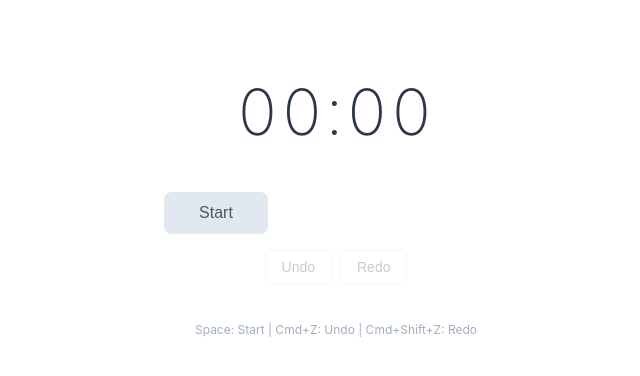
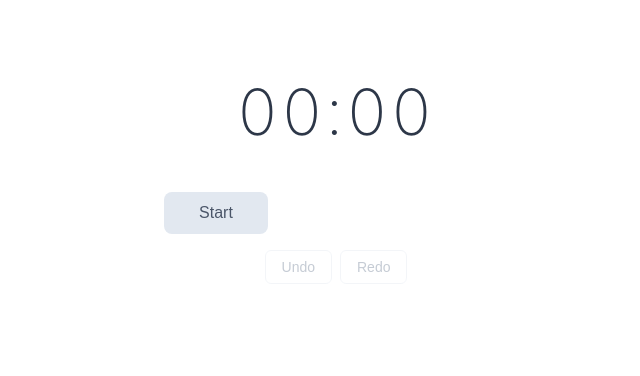
Before and after one commit to midspiral/talktimer-lemmafit, a React (Vite) app: page / in a window 1280 px wide. Shown: the top 376 px of the page, without its empty margins (304-944 px from the left). Built offline with nearby package versions, Linux system fonts and the light colour scheme; the HTML template or start-up script is replaced by a standard one.

Commit message:
remove legend

```diff
--- a/src/App.css
+++ b/src/App.css
@@ -306,13 +306,3 @@
 .copy-btn:hover {
   background: #c6f6d5;
 }
-
-/* Shortcuts hint */
-.shortcuts {
-  text-align: center;
-  color: #a0aec0;
-}
-
-.shortcuts small {
-  font-size: 0.75rem;
-}
--- a/src/App.tsx
+++ b/src/App.tsx
@@ -338,11 +338,6 @@ function App() {
         </div>
       )}
 
-      <div className="shortcuts">
-        <small>
-          Space: {running ? 'Lap' : 'Start'} | Cmd+Z: Undo | Cmd+Shift+Z: Redo
-        </small>
-      </div>
     </div>
   )
 }
```
